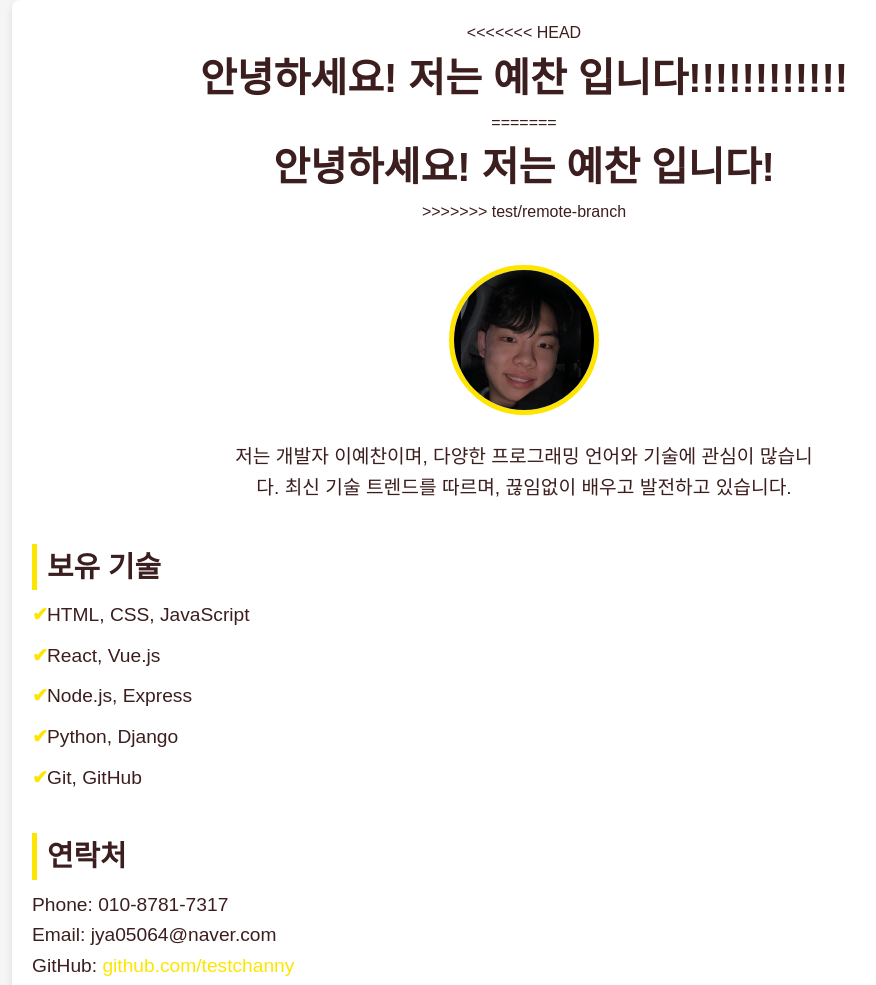
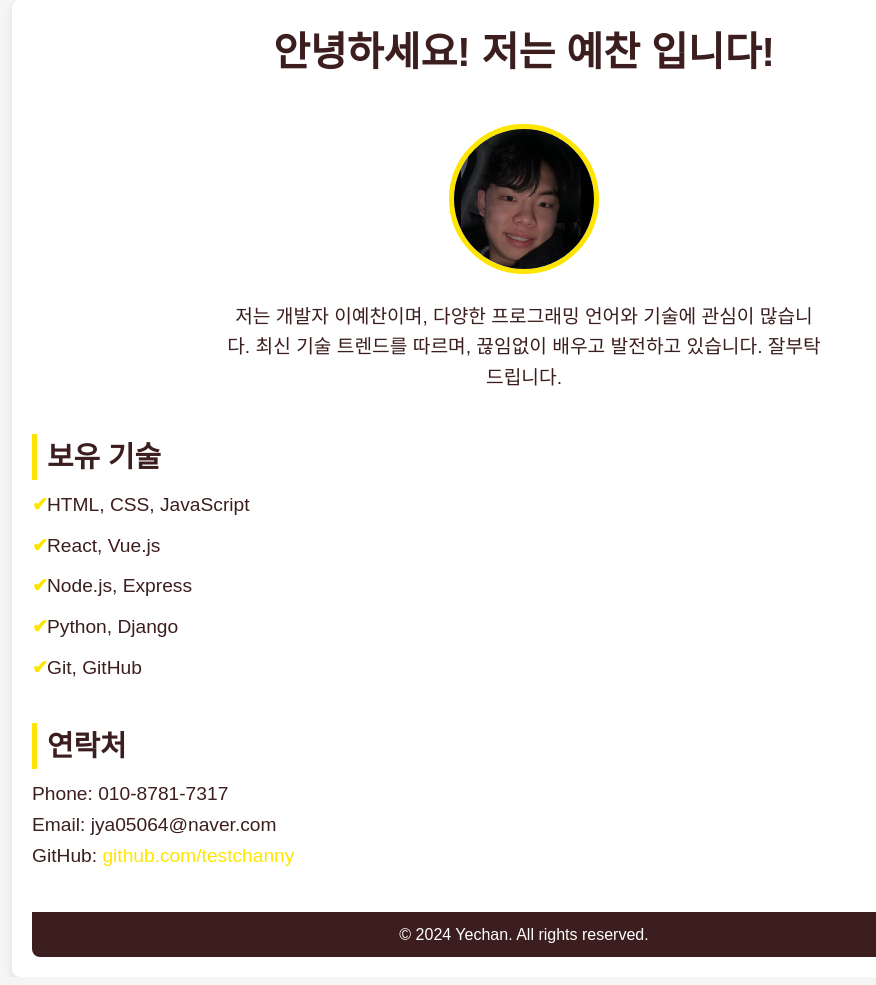
Before and after one commit to testchanny/mastering-git-github, a website: page public/index.html in a window 1280 px wide. Shown: the top 985 px of the page, without its empty margins (116-992 px from the left). Drawn offline with Linux system fonts and the light colour scheme.

Commit message:
Change body

```diff
--- a/public/index.html
+++ b/public/index.html
@@ -10,16 +10,12 @@
 <body>
     <div class="container">
         <header>
-<<<<<<< HEAD
-            <h1>안녕하세요! 저는 예찬 입니다!!!!!!!!!!!!</h1>
-=======
             <h1>안녕하세요! 저는 예찬 입니다!</h1>
->>>>>>> test/remote-branch
         </header>
 
         <section class="profile">
             <img src="images/profile.png" alt="Profile Picture" class="profile-pic">
-            <p>저는 개발자 이예찬이며, 다양한 프로그래밍 언어와 기술에 관심이 많습니다. 최신 기술 트렌드를 따르며, 끊임없이 배우고 발전하고 있습니다.</p>
+            <p>저는 개발자 이예찬이며, 다양한 프로그래밍 언어와 기술에 관심이 많습니다. 최신 기술 트렌드를 따르며, 끊임없이 배우고 발전하고 있습니다. 잘부탁드립니다.</p>
         </section>
 
         <section class="skills">
```
